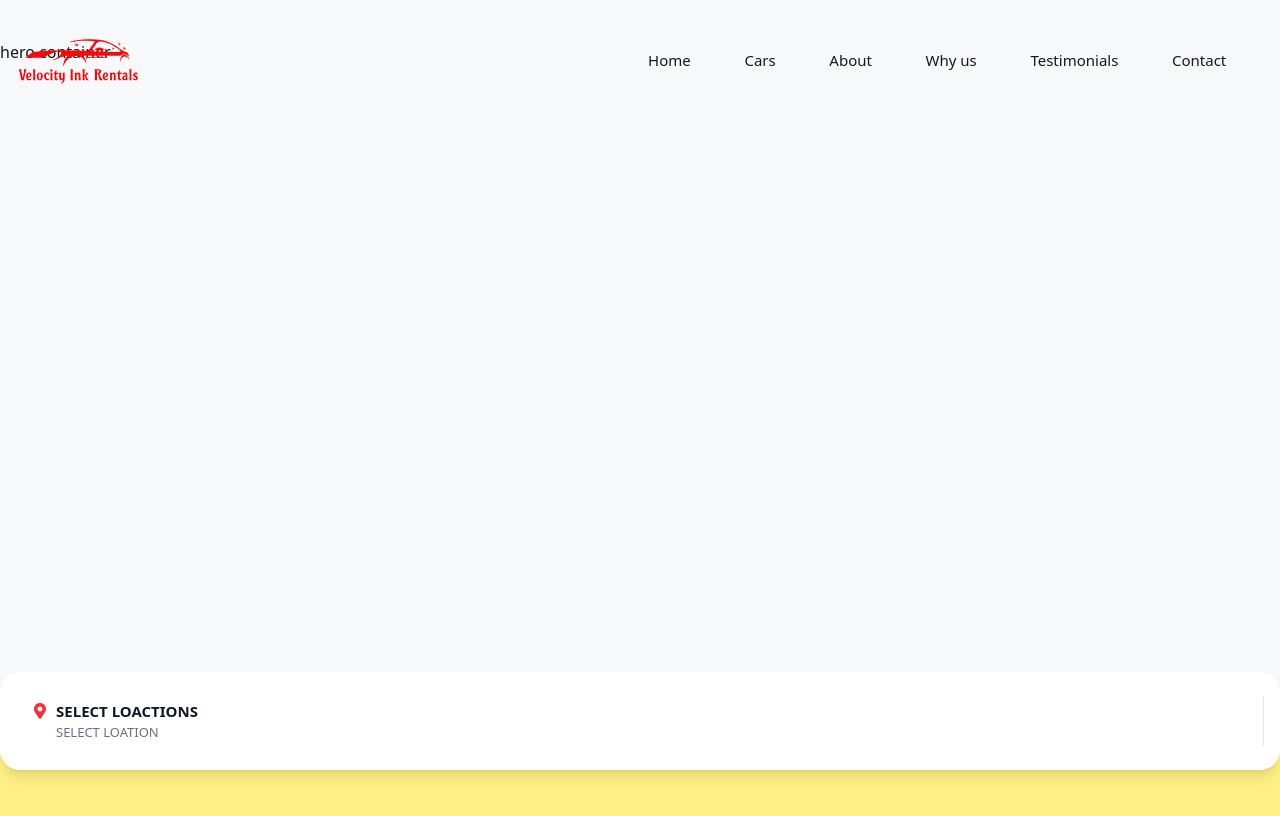
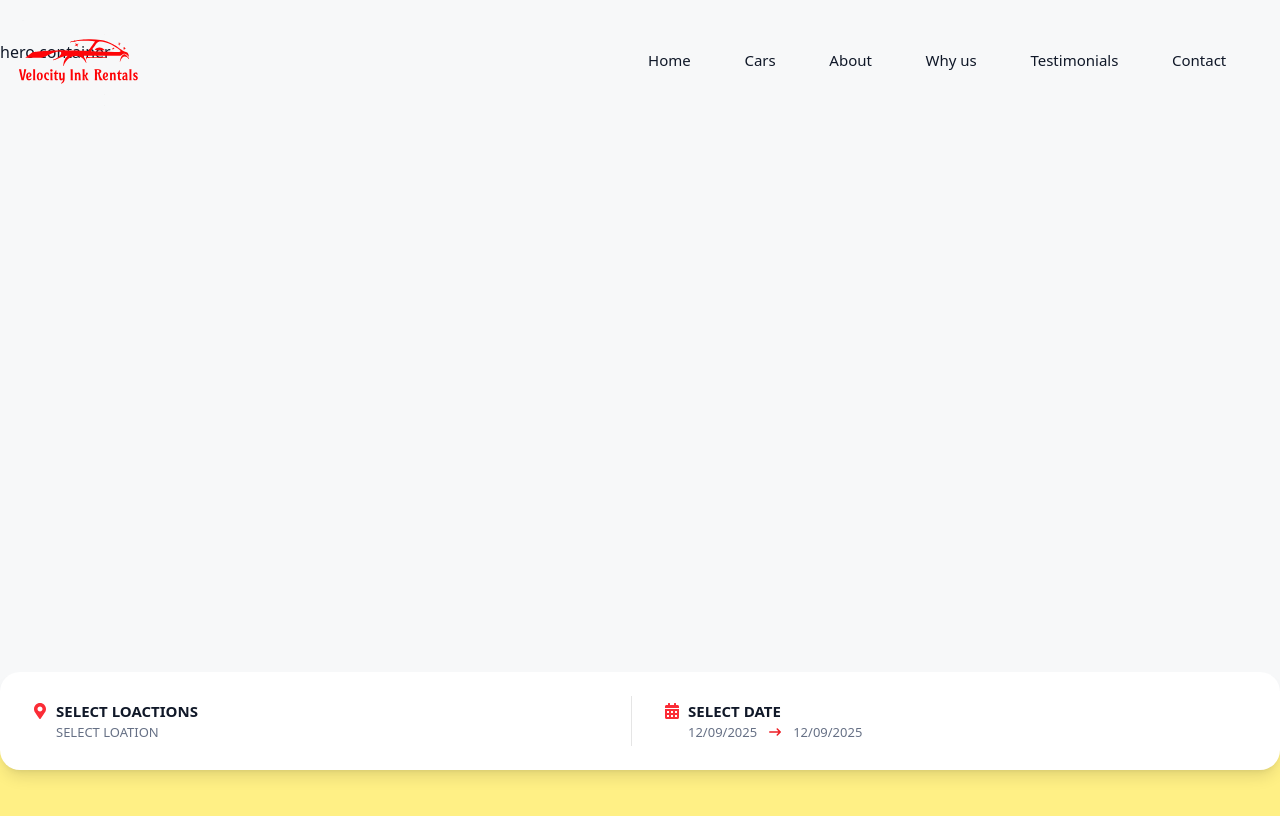
Before and after one commit to Aqueous20/Velocity, a React (Vite) app in the folder velocity/: page / in a window 1280 px wide. Shown: the top 816 px of the page. Built offline with nearby package versions, Linux system fonts and the light colour scheme.

Commit message:
Date Selection
completed date selection component
made a few adjustment to other components
started the hours selection component

```diff
--- a/velocity/src/Components/DateSelection.jsx
+++ b/velocity/src/Components/DateSelection.jsx
@@ -2,26 +2,63 @@ import React, { useState } from "react";
 
 import { Menu, MenuButton, MenuItems } from "@headlessui/react";
 
-import { FaMapMarkerAlt } from "react-icons/fa";
+import { FaCalendarAlt } from "react-icons/fa";
+
+import { FaArrowRightLong } from "react-icons/fa6";
+
+import { DateRange } from "react-date-range";
+import { format, addDays } from "date-fns";
+
+import "react-date-range/dist/styles.css";
+import "react-date-range/dist/theme/default.css";
 
 export const DateSelection = () => {
+  const [date, setDate] = useState([
+    {
+      startDate: new Date(),
+      endDate: null,
+      key: "selection",
+    },
+  ]);
+
   return (
     <Menu as="div" className="w-full h-full flex xl:flex-row">
       <div className="relative flex-1">
         <MenuButton className="dropdown-btn w-full h-full flex flex-col justify-center items-center outline-none xl:items-start xl:pl-8">
-          <div className="flex flex-col justify-center">
-            <div className="flex flex-col xl:flex-row items-center xl:gap-x-2 gap-y-2 xl:gap-y-0">
-              <FaMapMarkerAlt className="text-red-500" />
-              <div className="text-[15px] uppercase font-bold">Select Date</div>
+          <div className="flex flex-col xl:flex-row items-center xl:gap-x-2 gap-y-2 xl:gap-y-0">
+            <FaCalendarAlt className="text-red-500" />
+            <div className="text-[15px] uppercase font-bold">Select Date</div>
+          </div>
+          <div className="flex items-center gap-x-3 xl:ml-6">
+            <div className="text-[13px] font-medium text-[#667085]">
+              {format(date[0].startDate, "dd/MM/yyyy")}
+            </div>
+            <FaArrowRightLong className="text-[#ed1d24] text-[12px]" />
+            <div className="text-[13px] font-medium text-[#667085]">
+              {date[0].endDate ? (
+                <div className="text-[13px] font-medium text-[#667085]">
+                  {format(date[0].endDate, "dd/MM/yyyy")}
+                </div>
+              ) : (
+                <div>{format(date[0].startDate, "dd/MM/yyyy")}</div>
+              )}
             </div>
           </div>
         </MenuButton>
+
         <MenuItems
-          className="dropdown-menu shadow-lg absolute -top-56 xl:top-[90px]
-                              left-1/2 xl:left-0 z-10 transform -translate-x-1/2 xl:-translate-x-0 text-sm
-                              text-center xl:text-left w-full bg-white max-w-[332px] py-6 rounded-[10px]"
+          className="dropdown-menu shadow-lg absolute -top-96 xl:top-[90px]
+                     left-1/2 xl:left-0 z-50 transform -translate-x-1/2 xl:-translate-x-0
+                     rounded-[10px] overflow-hidden"
         >
-          menu items
+          <DateRange
+            onChange={(item) => setDate([item.selection])}
+            editableDateInputs={true}
+            moveRangeOnFirstSelection={false}
+            ranges={date}
+            rangeColors={["#ed1d24"]}
+            minDate={addDays(new Date(), 0)}
+          />
         </MenuItems>
       </div>
     </Menu>
--- a/velocity/src/Components/HoursSelection.jsx
+++ b/velocity/src/Components/HoursSelection.jsx
@@ -1,7 +1,36 @@
-import React from 'react'
+import React, { useState } from "react";
+
+import { Menu, MenuButton, MenuItems } from "@headlessui/react";
+
+import { FaClock } from "react-icons/fa";
 
 export const HoursSelection = () => {
   return (
-    <div>HoursSelection</div>
-  )
-}
+    <Menu as="div" className="w-full h-full flex xl:flex-row">
+      <div className="relative flex-1">
+        <MenuButton className="dropdown-btn w-full h-full flex flex-col justify-center items-center outline-none xl:items-start xl:pl-8">
+          <div className="w-full h-16 xl:h-full flex justify-center xl:justify-start xl:border-r xl:border-black/10">
+            <div className="flex flex-col justify-center">
+              <div className="flex flex-col xl:flex-row items-center xl:gap-x-2 gap-y-2 xl:gap-y-0">
+                <FaClock className="text-red-500" />
+                <div className="text-[15px] uppercase font-bold">
+                  Select Hours
+                </div>
+              </div>
+              <div className="uppercase font-medium text-[13px] text-[#667085] text-center xl:ml-6 xl:text-left">
+                hours
+              </div>
+            </div>
+          </div>
+        </MenuButton>
+        <MenuItems
+          className="dropdown-menu shadow-lg absolute -top-56 xl:top-[90px]
+                                left-1/2 xl:left-0 z-10 transform -translate-x-1/2 xl:-translate-x-0 text-sm
+                                text-center xl:text-left w-full bg-white max-w-[332px] py-6 rounded-[10px]"
+        >
+          menu items
+        </MenuItems>
+      </div>
+    </Menu>
+  );
+};
--- a/velocity/src/Components/LocationSelection.jsx
+++ b/velocity/src/Components/LocationSelection.jsx
@@ -6,9 +6,6 @@ import { FaMapMarkerAlt } from "react-icons/fa";
 
 const locations = [
   "40 South Camp Road, Kingston Jamaica",
-  "6 Butter Cup Drive, Kingston Jamaica",
-  "5 Cactus Way, Kingston Jamaica",
-  "7 Barbican Drive, Kingston Jamaica",
   "Norman Manley Airport, Kingston Jamaica",
   "Main Street 123, United States",
   "Business Avenue 456, Canada",
--- a/velocity/src/Components/Search.jsx
+++ b/velocity/src/Components/Search.jsx
@@ -1,6 +1,7 @@
 import React, {useContext} from 'react'
 import {SearchContext} from '../context/search.jsx'
 import {LocationSelection} from './LocationSelection.jsx'
+import { DateSelection } from './DateSelection.jsx'
 
 export const Search = () => {
   const {searchActive} = useContext(SearchContext)
@@ -10,6 +11,7 @@ export const Search = () => {
     hidden xl:block w-full relative shadow-lg`}>
       <div className='xl:h-full flex items-center px-6 xl:px-0'>
         <LocationSelection />
+        <DateSelection />
       </div>
     </div>
   )
--- a/velocity/src/index.css
+++ b/velocity/src/index.css
@@ -4,3 +4,25 @@ body{
     background-color: #dedede;
     color: #101828;
 }
+
+/* Date Range */
+
+.rdrDayToday:not(.rdrDayPassive).rdrInRange ~ .rdrDayNumber span::after,
+.rdrDayToday:not(.rdrDayPassive).rdrStartEdge ~ .rdrDayNumber span::after,
+.rdrDayToday:not(.rdrDayPassive).rdrEndEdge ~ .rdrDayNumber span::after,
+.rdrDayToday:not(.rdrDayPassive).rdrSelected ~ .rdrDayNumber span::after {
+    background-color: #fff !important;
+}
+
+.rdrDayToday .rdrDayNumber span:after {
+    background-color: #ed1d24 !important;
+}
+
+.rdrMonthAndYearPickers{
+    font-size: 16px;
+}
+
+.rdrDayNumber, .rdrWeekDay{
+    color: #1e1f23 !important;
+    font-weight: 500 !important;
+}
```
Also changed, not shown: 1 other file (tests, documents, lock files or other folders).
